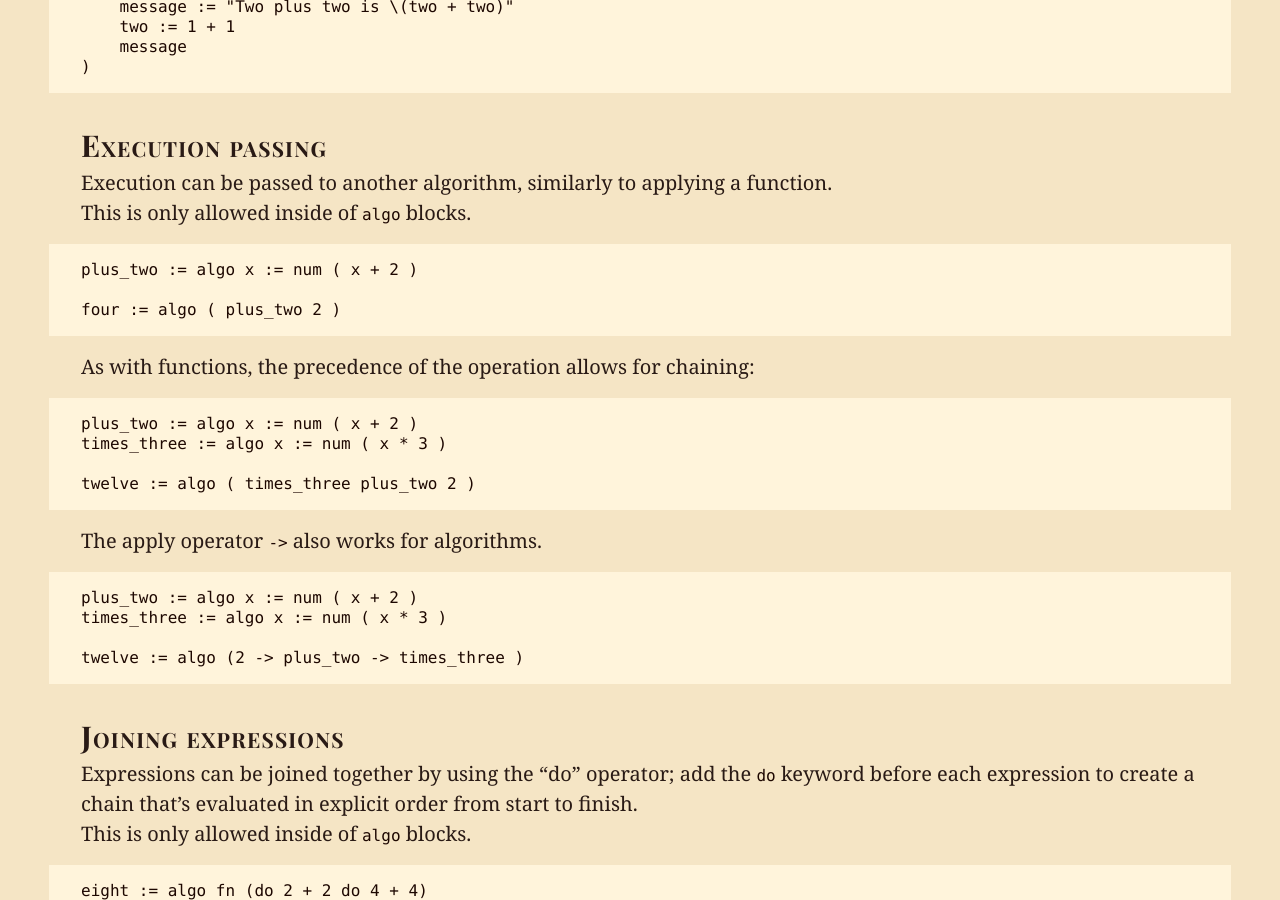
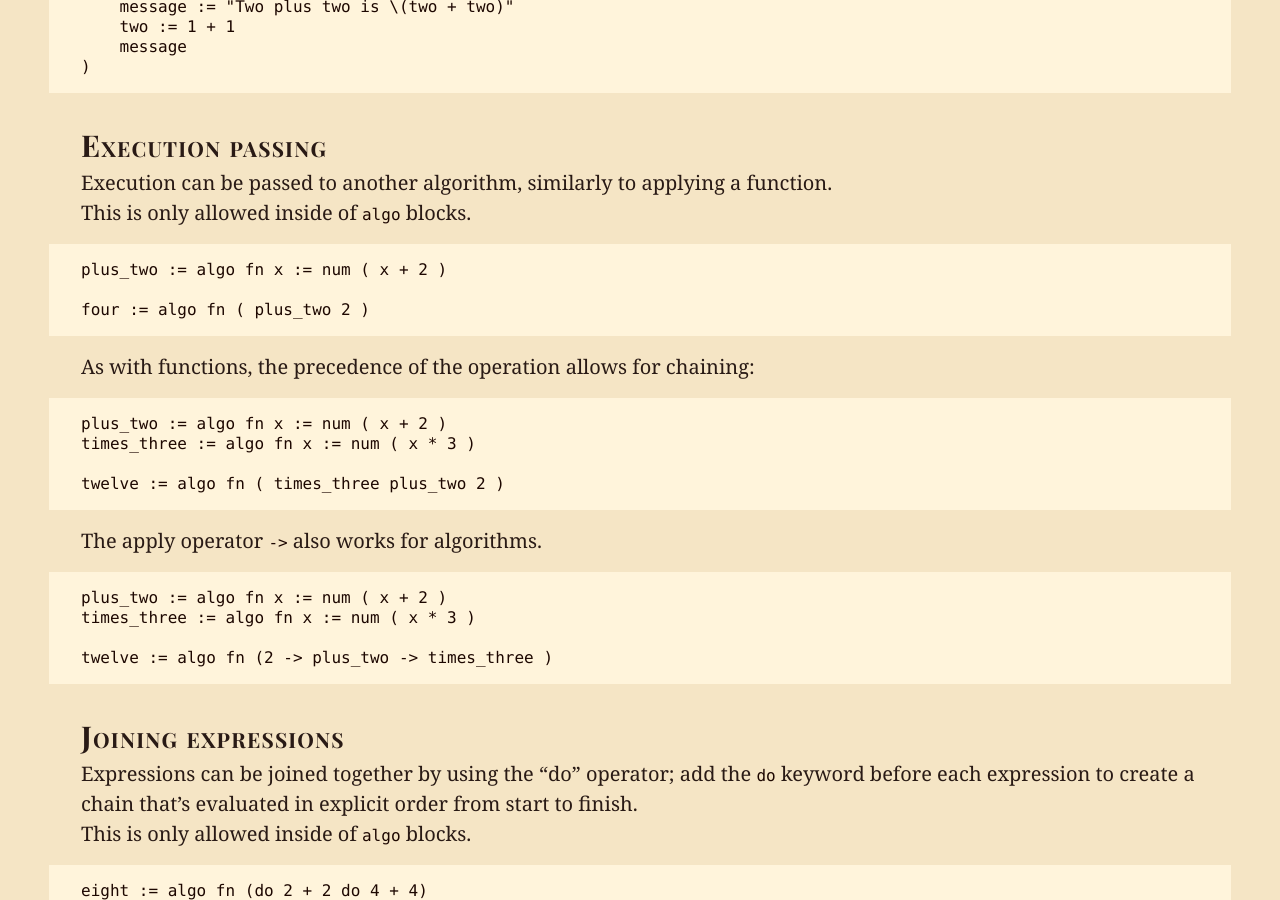
Before and after one commit to dphfox/wolf, a Jekyll site: the page built from docs/design/12-algorithms.md, in a window 1280 px wide and 900 px high, scrolled down 770 px. Built offline with Jekyll 4.4.1, drawn with Linux system fonts in a browser that asks for light colours; some web fonts are replaced.

Commit message:
Fix typos

````diff
--- a/docs/design/12-algorithms.md
+++ b/docs/design/12-algorithms.md
@@ -39,27 +39,27 @@ Execution can be passed to another algorithm, similarly to applying a function.
 This is only allowed inside of `algo` blocks.
 
 ```
-plus_two := algo x := num ( x + 2 )
+plus_two := algo fn x := num ( x + 2 )
 
-four := algo ( plus_two 2 )
+four := algo fn ( plus_two 2 )
 ```
 
 As with functions, the precedence of the operation allows for chaining:
 
 ```
-plus_two := algo x := num ( x + 2 )
-times_three := algo x := num ( x * 3 )
+plus_two := algo fn x := num ( x + 2 )
+times_three := algo fn x := num ( x * 3 )
 
-twelve := algo ( times_three plus_two 2 )
+twelve := algo fn ( times_three plus_two 2 )
 ```
 
 The apply operator `->` also works for algorithms.
 
 ```
-plus_two := algo x := num ( x + 2 )
-times_three := algo x := num ( x * 3 )
+plus_two := algo fn x := num ( x + 2 )
+times_three := algo fn x := num ( x * 3 )
 
-twelve := algo (2 -> plus_two -> times_three )
+twelve := algo fn (2 -> plus_two -> times_three )
 ```
 
 ## Joining expressions
````
